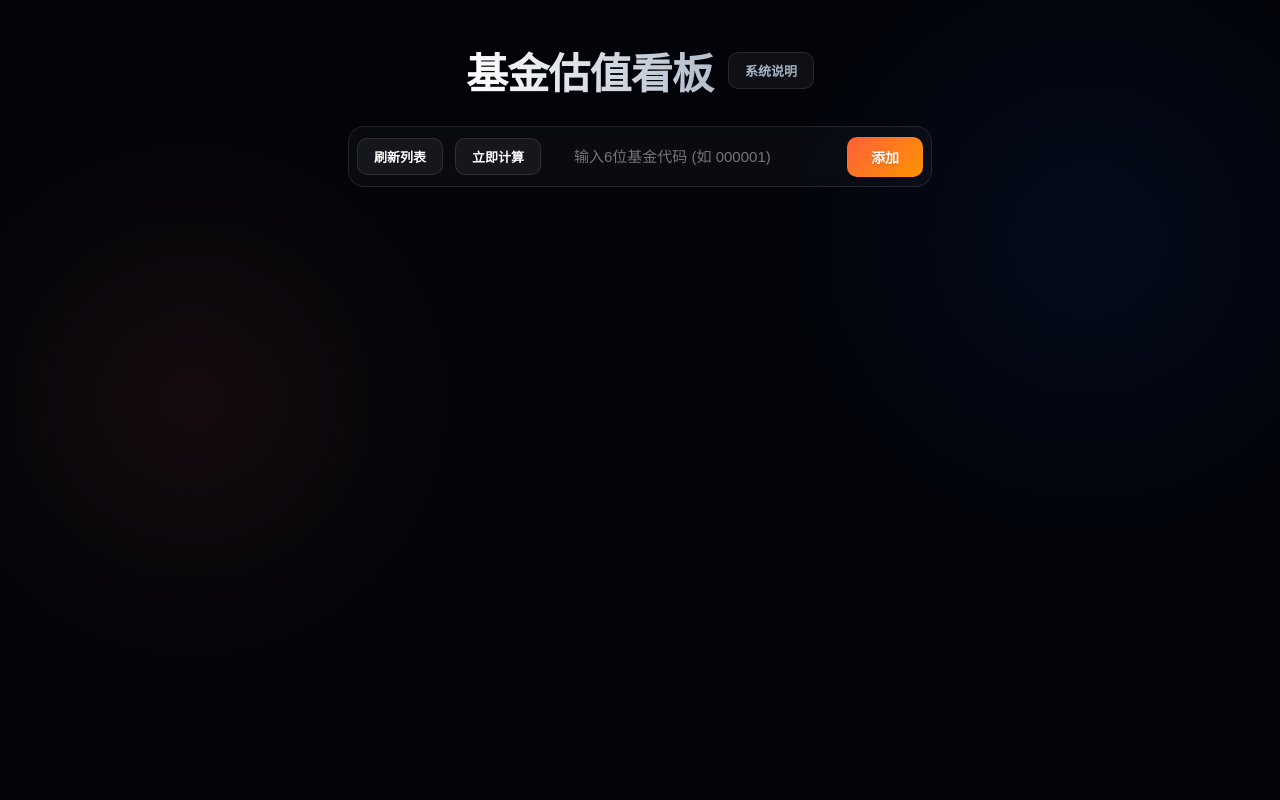
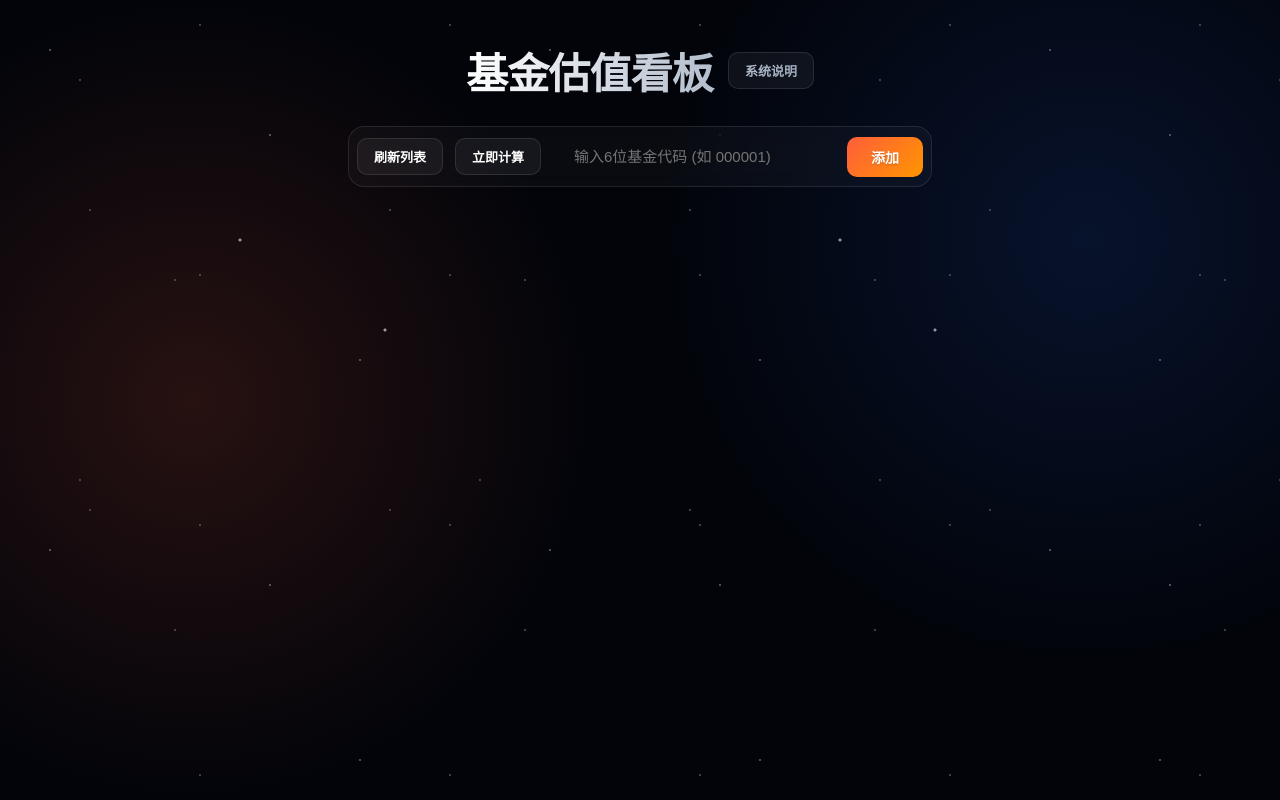
Before and after one commit to 253506088/alpha_weights, a Flask app: page / in a window 1280 px wide. Run offline with Flask 3, Linux system fonts and the light colour scheme; data that the repository does not hold is empty.

Commit message:
样式修改

```diff
--- a/templates/index.html
+++ b/templates/index.html
@@ -35,8 +35,23 @@
             font-family: 'Inter', -apple-system, BlinkMacSystemFont, "Segoe UI", Roboto, sans-serif;
             background-color: var(--bg-dark);
             background-image:
-                radial-gradient(circle at 15% 50%, rgba(255, 94, 58, 0.08), transparent 25%),
-                radial-gradient(circle at 85% 30%, rgba(37, 99, 235, 0.08), transparent 25%);
+                /* 主光晕 (增强亮度和范围) */
+                radial-gradient(circle at 15% 50%, rgba(255, 94, 58, 0.15), transparent 35%),
+                radial-gradient(circle at 85% 30%, rgba(37, 99, 235, 0.15), transparent 35%),
+                /* 模拟星空 (细微的白点) */
+                radial-gradient(1px 1px at 10% 10%, rgba(255, 255, 255, 0.5) 50%, transparent),
+                radial-gradient(1px 1px at 20% 20%, rgba(255, 255, 255, 0.4) 50%, transparent),
+                radial-gradient(1px 1px at 30% 70%, rgba(255, 255, 255, 0.4) 50%, transparent),
+                radial-gradient(2px 2px at 40% 40%, rgba(255, 255, 255, 0.6) 50%, transparent),
+                radial-gradient(1px 1px at 50% 80%, rgba(255, 255, 255, 0.4) 50%, transparent),
+                radial-gradient(1px 1px at 60% 30%, rgba(255, 255, 255, 0.5) 50%, transparent),
+                radial-gradient(2px 2px at 70% 60%, rgba(255, 255, 255, 0.6) 50%, transparent),
+                radial-gradient(1px 1px at 80% 10%, rgba(255, 255, 255, 0.4) 50%, transparent),
+                radial-gradient(1px 1px at 90% 90%, rgba(255, 255, 255, 0.5) 50%, transparent);
+            background-size: 100% 100%, 100% 100%,
+                500px 500px, 400px 400px, 300px 300px, 600px 600px, 350px 350px, 450px 450px, 550px 550px, 250px 250px, 400px 400px;
+            background-position: 0 0, 0 0,
+                0 0, 0 0, 0 0, 0 0, 0 0, 0 0, 0 0, 0 0, 0 0;
             color: var(--text-main);
             min-height: 100vh;
         }
```
